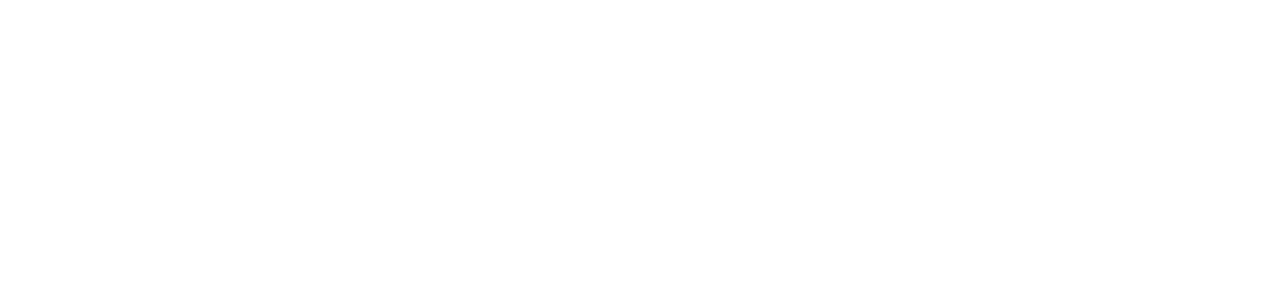
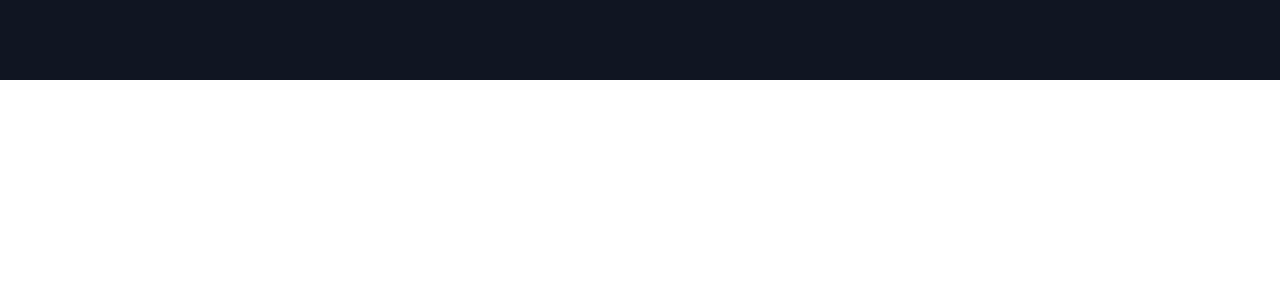
Before and after one commit to ragizaki/Portfolio, a React (Vite) app: page / in a window 1280 px wide. Shown: the top 300 px of the page. Built offline with nearby package versions, Linux system fonts and the light colour scheme.

Commit message:
add navbar constants data to data file

```diff
--- a/package.json
+++ b/package.json
@@ -9,11 +9,14 @@
   },
   "dependencies": {
     "react": "^17.0.2",
-    "react-dom": "^17.0.2"
+    "react-dom": "^17.0.2",
+    "react-scroll": "^1.8.6",
+    "styled-components": "^5.3.3"
   },
   "devDependencies": {
     "@types/react": "^17.0.33",
     "@types/react-dom": "^17.0.10",
+    "@types/styled-components": "^5.1.24",
     "@vitejs/plugin-react": "^1.0.7",
     "typescript": "^4.5.4",
     "vite": "^2.8.0"
--- a/src/App.tsx
+++ b/src/App.tsx
@@ -6,7 +6,11 @@ import Navbar from './components/Navbar/Navbar';
 type Props = {};
 
 const App = (props: Props) => {
-    return <div></div>;
+    return (
+        <div>
+            <Navbar />
+        </div>
+    );
 };
 
 export default App;
--- a/src/components/Navbar/Navbar.tsx
+++ b/src/components/Navbar/Navbar.tsx
@@ -1,12 +1,13 @@
 import React from 'react';
 import { Nav, NavContainer } from './NavbarStyles';
+import { NavData } from '../../data';
 
 type Props = {};
 
 const Navbar = () => {
     return (
         <Nav>
-            <NavContainer>Hello</NavContainer>
+            <NavContainer></NavContainer>
         </Nav>
     );
 };
```
Also changed, not shown: src/data.ts (+10 -0 lines), 1 other file (tests, documents, lock files or other folders).
